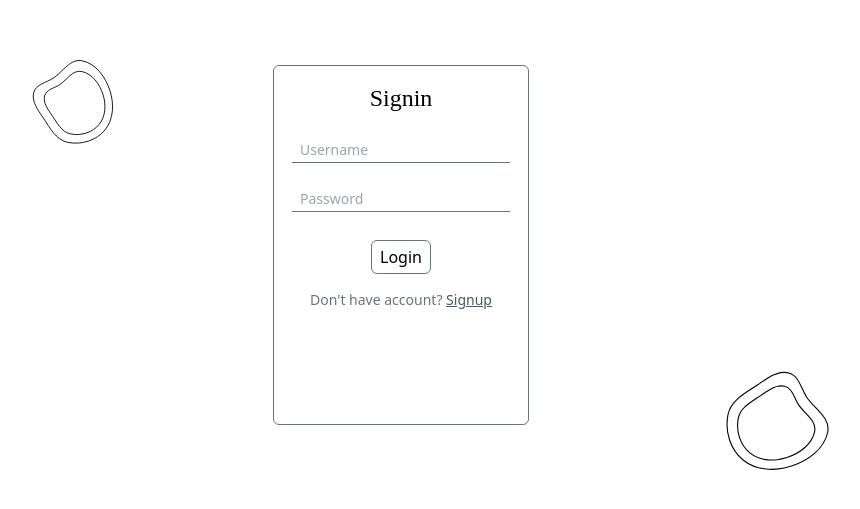
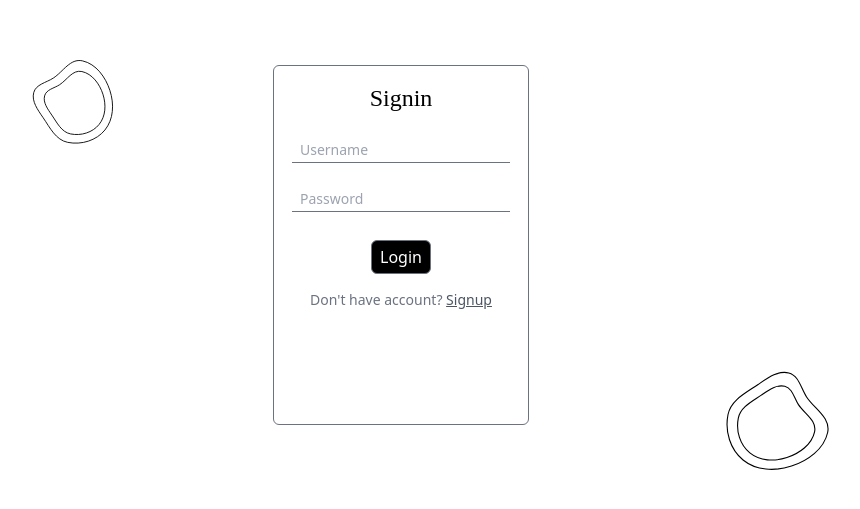
Before and after one commit to bhumikaPandeyCodes/Recall, a React (Vite) app in the folder client/: page /signin in a window 1280 px wide. Shown: the part 155-664 px from the top of the page, without its empty margins (239-1099 px from the left). Built offline with nearby package versions, Linux system fonts and the light colour scheme; no server answers; a web font is replaced by a local one.

Commit message:
added loading

```diff
--- a/client/src/Components/contentModal.tsx
+++ b/client/src/Components/contentModal.tsx
@@ -26,6 +26,7 @@ export default function ContentModal({setAddContent}: contentModalProps){
     const [selectedTag, setSelectedTag] = useState<string[]>([])
     const [authorization, _] = useState<string | null>(localStorage.getItem("authorization"))
     const [error, setError] = useState("")
+    const [isLoading, setIsLoading] = useState(false)
 
     async function getTags(){
         try{
@@ -57,6 +58,7 @@ export default function ContentModal({setAddContent}: contentModalProps){
     }
 
     async function handleSubmit(e:React.FormEvent<HTMLFormElement>){
+        setIsLoading(true)
         e.preventDefault()
         try{
             const authorization = localStorage.getItem("authorization")
@@ -66,12 +68,15 @@ export default function ContentModal({setAddContent}: contentModalProps){
             console.log(response)
             if(response.data.success == true)
                 location.reload()
-            else
+            else{
+                setIsLoading(false)
                 setError("Couldn't upload. Try again")
+            }
             // console.log(newContent)
 
         }
         catch(error){
+            setIsLoading(false)
             console.log(error)
         }
 
@@ -87,7 +92,7 @@ export default function ContentModal({setAddContent}: contentModalProps){
 
 
     return (
-      <div className="w-[350px] h-[420px] border-[1.4px] border-gray-500 rounded-md p-2">
+      <div className={`w-[350px] h-[420px] border-[1.4px] border-gray-500 rounded-md p-2 ${isLoading && "animate-pulse"} bg-gray-50 duration-1000`}>
         <div className="flex justify-end">
             <button onClick={()=>setAddContent(false)}>
                 <CrossIcon size={6} color="black"/>
--- a/client/src/pages/imageUpload.tsx
+++ b/client/src/pages/imageUpload.tsx
@@ -11,6 +11,7 @@ export  default function ImageUpload(){
     const [addImg, setAddImg] = useState(true)
     const imgRef = useRef<HTMLInputElement>(null)
     const [error,setError] = useState("")
+    const [isLoading,setIsLoading] = useState(false)
     const formData = new FormData
 
     const navigate = useNavigate()
@@ -34,6 +35,7 @@ export  default function ImageUpload(){
     }
 
     async function handleSubmit(e:React.MouseEvent<HTMLButtonElement>){
+        setIsLoading(true)
         e.preventDefault()
         setError("")
         if(addImg)
@@ -52,15 +54,19 @@ export  default function ImageUpload(){
                             )
                 if(response.status==200)
                      navigate("/dashboard")
-                else
+                else{
+                    setIsLoading(false)
                     setError("Couldn't upload image. Please try again")
+                }
 
                 }
                 catch(error){
+                    setIsLoading(false)
                     console.log(error)
                 }
             }
             else{
+                setIsLoading(false)
                 setError("Couldn't upload image. Please try again")
                 console.log("formdata not uplaoded")
             }
@@ -111,7 +117,7 @@ export  default function ImageUpload(){
                         </button>
                     </div>
                     {error && <p className="text-red-400">{error}</p>}
-                    <button className="px-2 py-1 w-full border-[1.6px] border-gray-500 rounded-md" onClick={(e)=>handleSubmit(e)}>Done</button>
+                    <button className={`px-2 py-1 w-full border-[1.6px] border-gray-500 rounded-md ${isLoading && "animate-pulse"} `} onClick={(e)=>handleSubmit(e)}>Done</button>
                 </form>
             </div>
         </div>
--- a/client/src/pages/signin.tsx
+++ b/client/src/pages/signin.tsx
@@ -11,10 +11,11 @@ export  default function Signin(){
     const userIdentityRef = useRef<HTMLInputElement>(null)
     const passwordRef = useRef<HTMLInputElement>(null)
     const [error, setError] = useState("")
+    const [isLoading, setIsLoading] = useState(false)
     const navigate = useNavigate()
    async function handleSignup(){
         try{
-
+            setIsLoading(true)
             if(userIdentityRef.current && passwordRef.current){
 
 
@@ -33,17 +34,20 @@ export  default function Signin(){
                         navigate("/dashboard")
                     }
                     else{
+                        setIsLoading(false)
                         setError("username/ email or password is incorrect")
                     }
 
                 }
                 else{
+                    setIsLoading(false)
                     setError("please enter all the fields")
                 }
 
             }
         }
         catch(error){
+            setIsLoading(false)
             if(axios.isAxiosError(error))
              setError(error.response?.data?.error)
             else{
@@ -68,7 +72,7 @@ export  default function Signin(){
                 <Input reference={userIdentityRef} type="text" placeholder="Username" onChange={()=>setError("")}/>
                 <Input reference={passwordRef} type="password" placeholder="Password" onChange={()=>setError("")}/>
                 <div className="mt-3 ">
-                    <button className="px-2 py-1 border-[1.6px] border-gray-500 rounded-md" onClick={handleSignup}>Login</button>
+                    <button className={`px-2 py-1 border-[1.6px] border-gray-500 rounded-md bg-black text-white   ${isLoading && "animate-pulse"}`} onClick={handleSignup}>Login</button>
                 </div>
                     {error && <p className="text-red-500 text-sm text-center">{error}</p> }
                 <p className="text-gray-500 text-sm">Don't have account? <a href="/signup" className="text-gray-600 underline cursor-pointer">Signup</a></p>
--- a/client/src/pages/signup.tsx
+++ b/client/src/pages/signup.tsx
@@ -14,8 +14,12 @@ export  default function Signup(){
     const userNameRef = useRef<HTMLInputElement>(null)
     const passwordRef = useRef<HTMLInputElement>(null)
     const [error, setError] = useState("")
+    const [isLoading, setIsLoading] = useState(false)
+
     const navigate = useNavigate()
    async function handleSignup(){
+    setIsLoading(true)
+
     console.log(emailRef.current)
         try{
 
@@ -38,17 +42,20 @@ export  default function Signup(){
                         }
                     }
                     else{
+                        setIsLoading(false)
                         setError("error while signing up")
                     }
 
                 }
                 else{
+                    setIsLoading(false)
                     setError("please enter all the fields")
                 }
 
             }
         }
         catch(error){
+            setIsLoading(false)
             if(axios.isAxiosError(error))
             setError(error.response?.data?.error)
             else{
@@ -75,7 +82,7 @@ useEffect(()=>{
                 <Input reference={userNameRef} type="text" placeholder="Username" onChange={()=>setError("")}/>
                 <Input reference={passwordRef} type="password" placeholder="Password" onChange={()=>setError("")}/>
                 <div className="mt-3 ">
-                    <button className="px-2 py-1 border-[1.6px] border-gray-500 rounded-md" onClick={handleSignup}>Create Account</button>
+                    <button className={`px-2 py-1 border-[1.6px] border-gray-500 rounded-md ${isLoading&&"animate-pulse"}`} onClick={handleSignup}>Create Account</button>
                 </div>
                     {error && <p className="text-red-500 text-md text-center">{error}</p> }
                 <p className="text-gray-500 text-md">Already have account? <a href="/signin" className="text-gray-600 underline cursor-pointer">Login</a></p>
```
